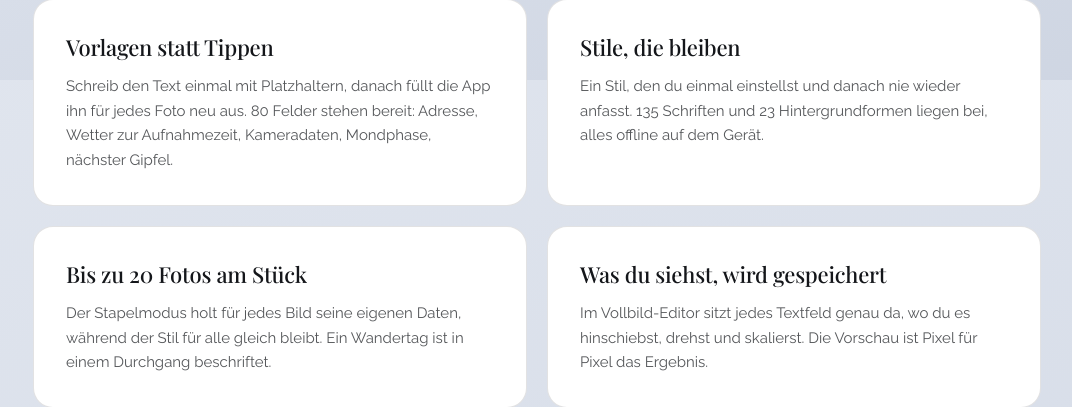
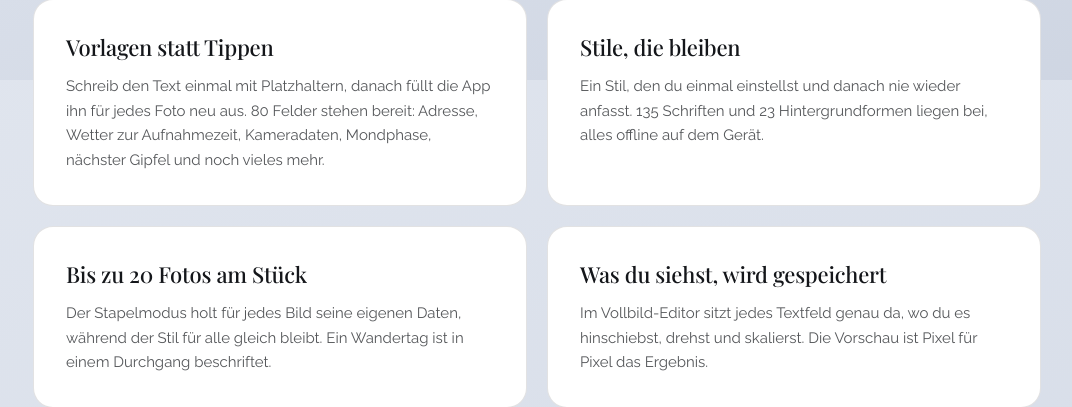
Before and after one commit to stillmadmax/potd-site, a Jekyll site: the page index.html, which Jekyll copies as it is, in a window 1280 px wide and 900 px high, scrolled down 1537 px. Shown: the part 183-590 px from the top of the window, without its empty margins (103-1175 px from the left). Built offline with Jekyll 4.4.1, drawn with Linux system fonts in a browser that asks for light colours; some web fonts are replaced.

Commit message:
Vorlagen-Karte: '... naechster Gipfel und noch vieles mehr.'

```diff
--- a/en/index.html
+++ b/en/index.html
@@ -105,7 +105,7 @@
       <p>
         Write the text once with placeholders, then the app fills it in again for every photo.
         80 fields are ready to use: address, weather at the time of capture, camera data, moon
-        phase, nearest peak.
+        phase, nearest peak and plenty more.
       </p>
     </div>
     <div class="card">
--- a/index.html
+++ b/index.html
@@ -105,7 +105,7 @@
       <p>
         Schreib den Text einmal mit Platzhaltern, danach füllt die App ihn für jedes Foto neu aus.
         80 Felder stehen bereit: Adresse, Wetter zur Aufnahmezeit, Kameradaten, Mondphase,
-        nächster Gipfel.
+        nächster Gipfel und noch vieles mehr.
       </p>
     </div>
     <div class="card">
```
